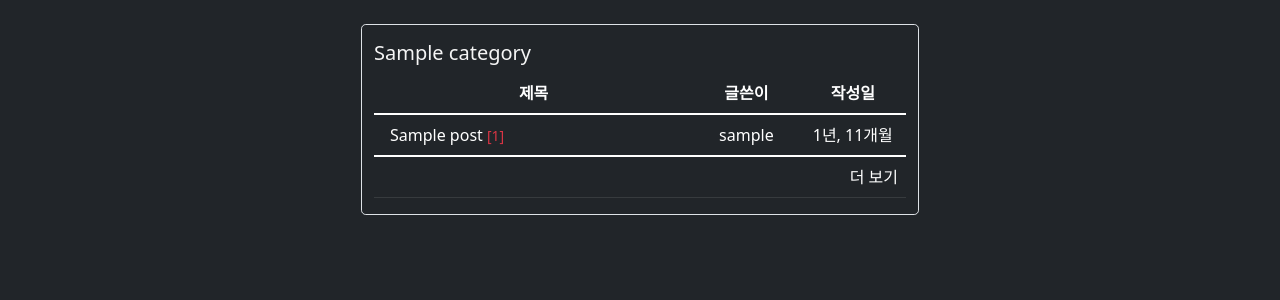
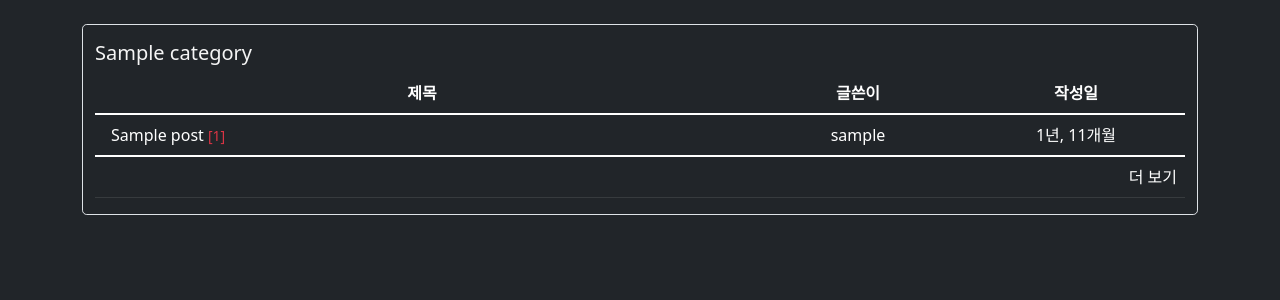
Before and after one commit to moon-hy/django-projects, a Django app: page / in a window 1280 px wide. Shown: the part 57-357 px from the top of the page. Run offline with Django 4.2, Linux system fonts and the light colour scheme; tables that the repository leaves empty hold one stand-in row (values such as "Sample post"); some libraries are stand-ins or nearby versions.

Commit message:
Update index.html

```diff
--- a/templates/board/index.html
+++ b/templates/board/index.html
@@ -4,10 +4,11 @@
 <div class="container container-fluid">
     {% for category, posts in context %}
     <br>
-        <div class="container-sm border rounded-3" style="max-width: 50%">
+        <div class="container-sm container-fluid border rounded-3">
             <div class="h5 pt-3">
                 {{ category.title }}
             </div>
+            <div>
             <table class="table table-dark align-middle">
                 <thead>
                     <tr class="text-center">
@@ -21,16 +22,16 @@
                     {% if category.post_set.count > 0%}
                     {% for post in posts %}
                         <tr>
-                            <td class="ps-3">
+                            <td class="ps-3 text-truncate" style="max-width: 150px">
+                                {% if post.is_recent %}
+                                    <i class="fas fa-exclamation fa-xsm" style="color:orange"></i>
+                                {% endif %}
                                 <a href="{% url 'board:detail' post.id %}" class="text-decoration-none text-white">
                                     {{ post.subject }}
                                     {% if post.comment_set.count > 0 %}
                                         <span class="text-danger small ml-2">
                                             [{{ post.comment_set.count }}]
                                         </span>
-                                    {% endif %}
-                                    {% if post.is_recent %}
-                                        <i class="fas fa-exclamation fa-xsm" style="color:orange"></i>
                                     {% endif %}
                                 </a>
                             </td>
@@ -53,6 +54,7 @@
                 </tfoot>
             </table>
         </div>
+        </div>
     {% endfor %}
 </div>
 {% endblock %}
```
